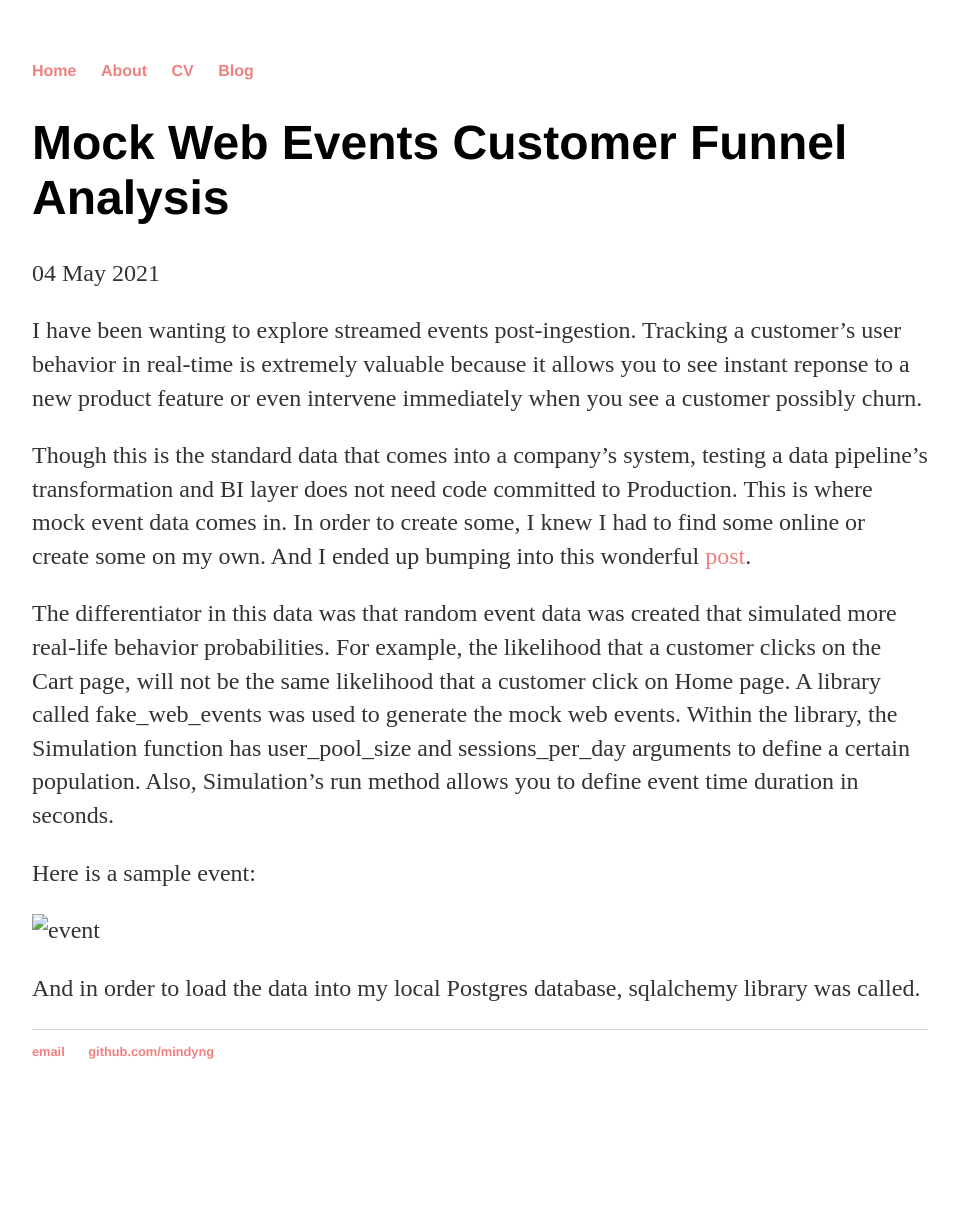
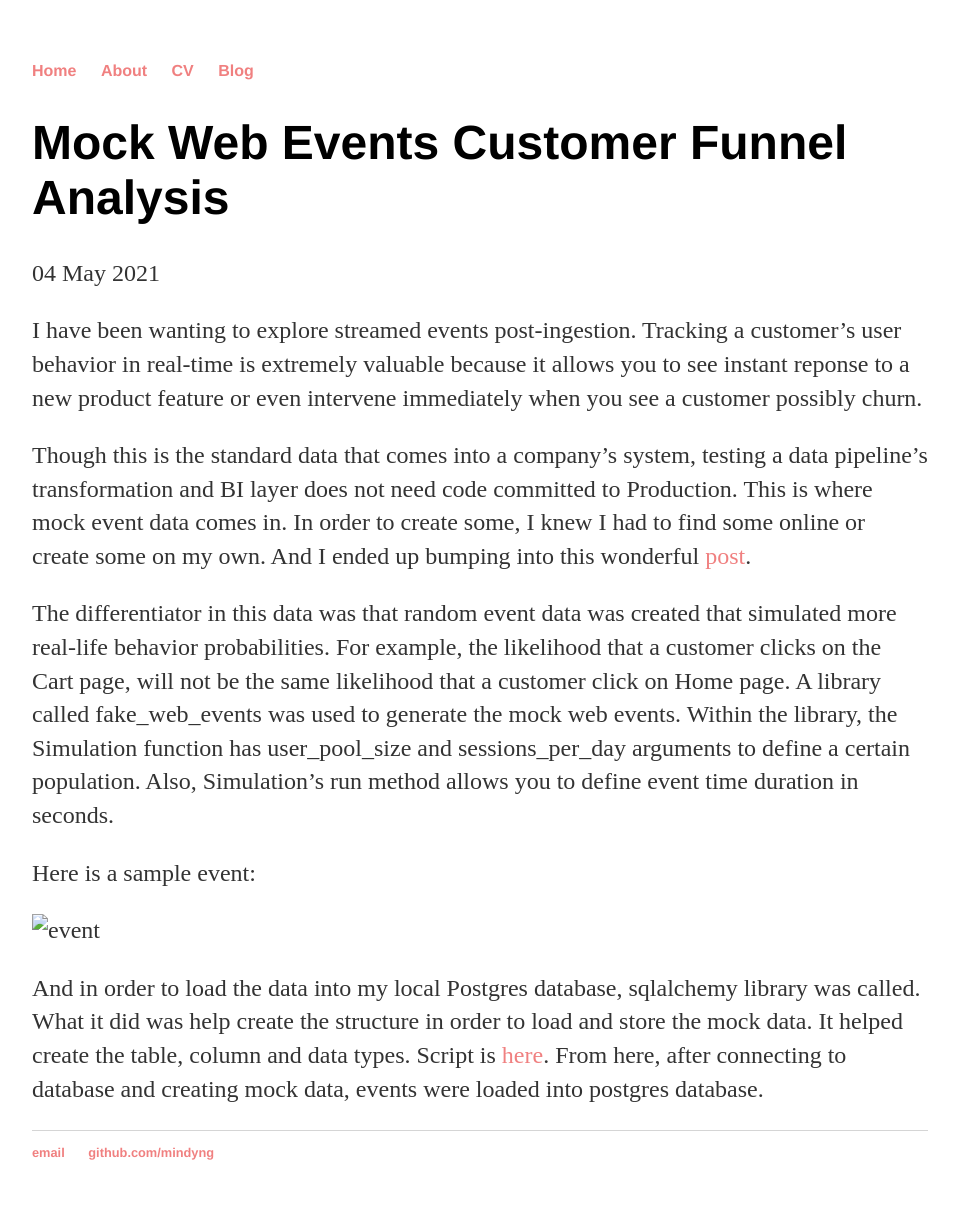
Before and after one commit to mindyng/mindyng.github.io, a Jekyll site: the page built from _posts/2021-05-04-Mock-Web-Events-Customer-Funnel-Analysis.md, in a window 1280 px wide. Shown: the whole page, without its empty margins (160-1119 px from the left). Built offline with Jekyll 4.4.1, drawn with Linux system fonts in a browser that asks for light colours; our own code applies the rules of GitHub Pages for plain Markdown files; before the commit the page ends 1121 px from its top, so only the background shows below that.

Commit message:
Update 2021-05-04-Mock-Web-Events-Customer-Funnel-Analysis.md

```diff
--- a/_posts/2021-05-04-Mock-Web-Events-Customer-Funnel-Analysis.md
+++ b/_posts/2021-05-04-Mock-Web-Events-Customer-Funnel-Analysis.md
@@ -11,4 +11,5 @@ Here is a sample event:
 
 ![event](fake_event.png)
 
-And in order to load the data into my local Postgres database, sqlalchemy library was called.
+And in order to load the data into my local Postgres database, sqlalchemy library was called. What it did was help
+create the structure in order to load and store the mock data. It helped create the table, column and data types. Script is [here](). From here, after connecting to database and creating mock data, events were loaded into postgres database.
```
